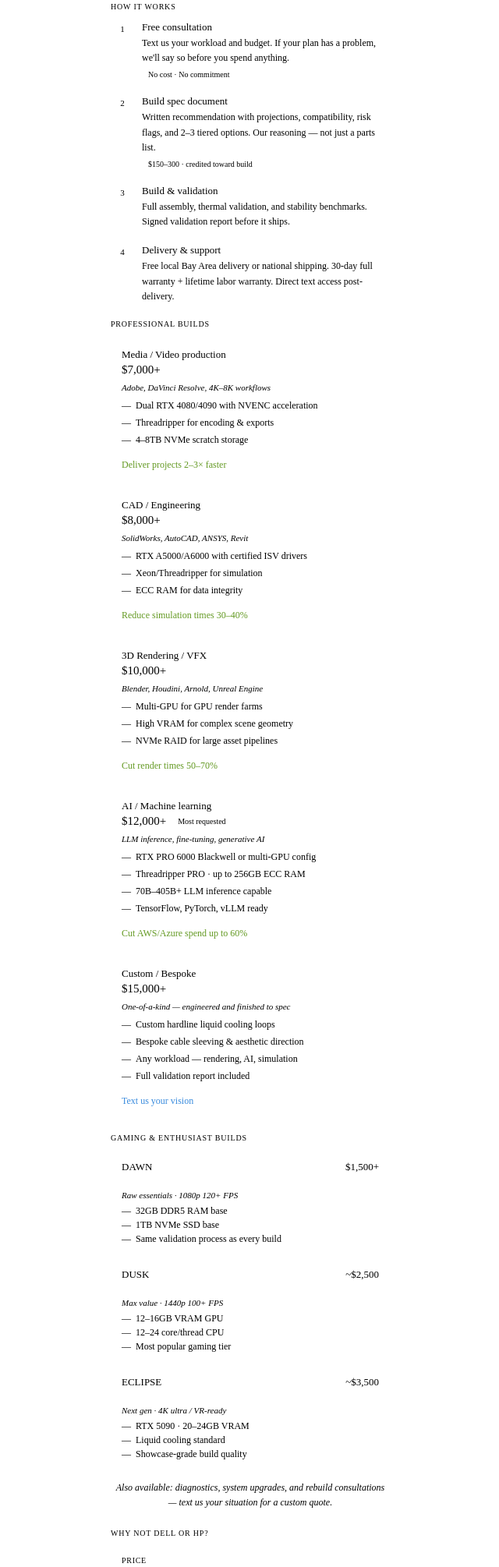
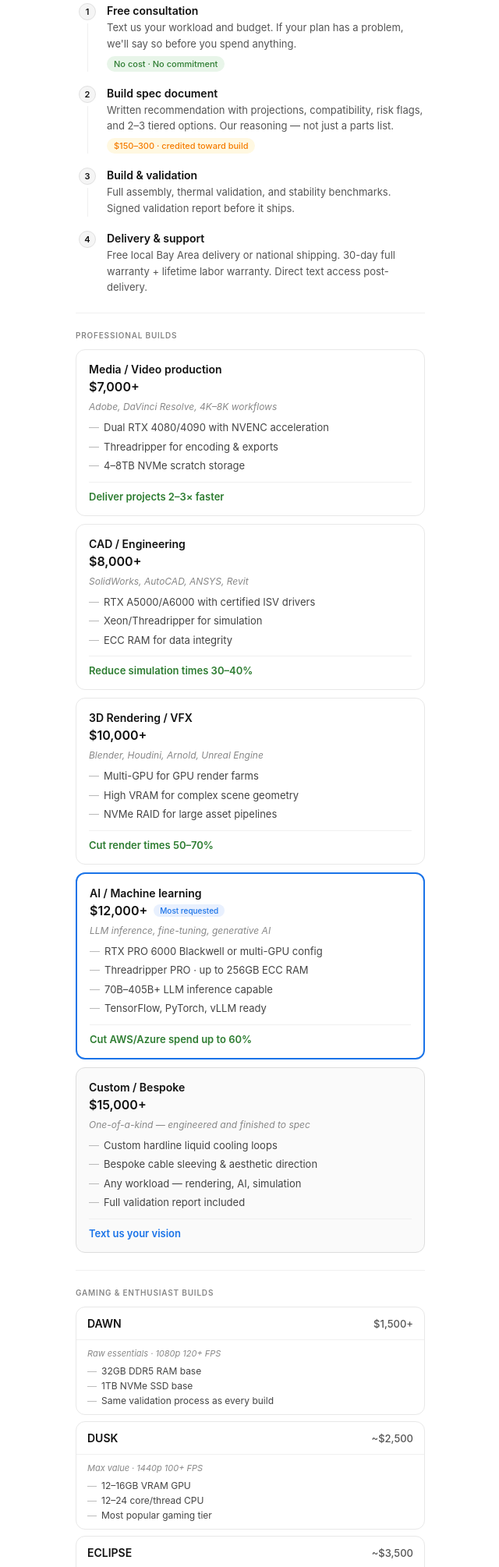
Before and after one commit to lianggoh/departs-services, a plain HTML site: page index.html in a window 1280 px wide. Shown: the part 44-2054 px from the top of the page at 78% size, without its empty margins (319-959 px from the left). Drawn offline with Linux system fonts and the light colour scheme.

Commit message:
Update index.html

```diff
--- a/index.html
+++ b/index.html
@@ -1,81 +1,86 @@
-
-<h2 class="sr-only">DeParts Systems services page final version mobile view</h2>
+<!DOCTYPE html>
+<html lang="en">
+<head>
+<meta charset="UTF-8">
+<meta name="viewport" content="width=device-width, initial-scale=1.0">
+<title>DeParts Systems — Services</title>
 <style>
   *{box-sizing:border-box;margin:0;padding:0}
-  .wrap{font-family:var(--font-sans);max-width:390px;margin:0 auto;padding:20px 16px}
-  .sl{font-size:10px;font-weight:500;letter-spacing:0.08em;text-transform:uppercase;color:var(--color-text-tertiary);margin-bottom:12px}
-  .divider{border:none;border-top:0.5px solid var(--color-border-tertiary);margin:20px 0}
+  body{font-family:-apple-system,BlinkMacSystemFont,'Segoe UI',sans-serif;background:#fff;color:#111;padding:24px 16px;max-width:480px;margin:0 auto}
+  .sl{font-size:10px;font-weight:600;letter-spacing:0.08em;text-transform:uppercase;color:#888;margin-bottom:12px}
+  .divider{border:none;border-top:1px solid #f0f0f0;margin:22px 0}
 
   /* Steps */
   .steps{display:flex;flex-direction:column;margin-bottom:20px}
   .step{display:grid;grid-template-columns:30px 1fr;gap:10px;padding-bottom:18px}
   .step:last-child{padding-bottom:0}
   .step-line{display:flex;flex-direction:column;align-items:center}
-  .step-num{width:22px;height:22px;border-radius:50%;background:var(--color-background-secondary);border:0.5px solid var(--color-border-secondary);display:flex;align-items:center;justify-content:center;font-size:11px;font-weight:500;color:var(--color-text-primary);flex-shrink:0}
-  .step-conn{flex:1;width:0.5px;background:var(--color-border-tertiary);margin-top:4px}
+  .step-num{width:22px;height:22px;border-radius:50%;background:#f5f5f5;border:1px solid #e0e0e0;display:flex;align-items:center;justify-content:center;font-size:11px;font-weight:600;color:#111;flex-shrink:0}
+  .step-conn{flex:1;width:1px;background:#f0f0f0;margin-top:4px}
   .step-content{padding-top:1px}
-  .step-title{font-size:13px;font-weight:500;color:var(--color-text-primary);margin-bottom:3px}
-  .step-desc{font-size:12px;color:var(--color-text-secondary);line-height:1.6}
-  .step-pill{display:inline-block;margin-top:4px;font-size:10px;padding:2px 8px;border-radius:99px;background:var(--color-background-success);color:var(--color-text-success)}
-  .step-pill.w{background:var(--color-background-warning);color:var(--color-text-warning)}
+  .step-title{font-size:14px;font-weight:600;color:#111;margin-bottom:3px}
+  .step-desc{font-size:13px;color:#555;line-height:1.6}
+  .pill{display:inline-block;margin-top:5px;font-size:11px;padding:3px 9px;border-radius:99px;font-weight:500}
+  .pill-green{background:#e8f5e9;color:#2e7d32}
+  .pill-amber{background:#fff8e1;color:#f57c00}
 
-  /* Tiers */
-  .tier-list{display:flex;flex-direction:column;gap:8px;margin-bottom:6px}
-  .tier-card{border:0.5px solid var(--color-border-tertiary);border-radius:var(--border-radius-lg);padding:14px;background:var(--color-background-primary)}
-  .tier-card.featured{border:2px solid var(--color-border-info)}
-  .tier-card.premium{border:0.5px solid var(--color-border-secondary);background:var(--color-background-secondary)}
-  .tier-name{font-size:13px;font-weight:500;color:var(--color-text-primary);margin-bottom:3px}
+  /* Tier cards */
+  .tier-list{display:flex;flex-direction:column;gap:10px;margin-bottom:6px}
+  .tier-card{border:1px solid #e8e8e8;border-radius:12px;padding:16px;background:#fff}
+  .tier-card.featured{border:2px solid #1a73e8}
+  .tier-card.premium{border:1px solid #ddd;background:#fafafa}
+  .tier-name{font-size:14px;font-weight:600;color:#111;margin-bottom:4px}
   .tier-price-row{display:flex;align-items:center;gap:8px;margin-bottom:8px}
-  .tier-price{font-size:15px;font-weight:500;color:var(--color-text-primary)}
-  .tier-badge{font-size:10px;padding:2px 7px;border-radius:99px;background:var(--color-background-info);color:var(--color-text-info)}
-  .tier-tagline{font-size:11px;color:var(--color-text-tertiary);margin-bottom:8px;font-style:italic}
-  .tier-items{display:flex;flex-direction:column;gap:4px}
-  .tier-item{font-size:12px;color:var(--color-text-secondary);line-height:1.5;display:flex;gap:6px}
-  .tier-item::before{content:'—';color:var(--color-text-tertiary);flex-shrink:0}
-  .tier-roi{margin-top:8px;padding-top:8px;border-top:0.5px solid var(--color-border-tertiary);font-size:12px;font-weight:500;color:#639922}
-  .tier-roi.blue{color:#378ADD}
-  .service-note{font-size:12px;color:var(--color-text-tertiary);font-style:italic;text-align:center;padding:10px 0 4px;line-height:1.6}
+  .tier-price{font-size:16px;font-weight:600;color:#111}
+  .tier-badge{font-size:10px;padding:2px 8px;border-radius:99px;background:#e8f0fe;color:#1a73e8;font-weight:500}
+  .tier-tagline{font-size:12px;color:#888;margin-bottom:10px;font-style:italic}
+  .tier-items{display:flex;flex-direction:column;gap:5px}
+  .tier-item{font-size:13px;color:#444;line-height:1.5;display:flex;gap:6px}
+  .tier-item::before{content:'—';color:#bbb;flex-shrink:0}
+  .tier-roi{margin-top:10px;padding-top:10px;border-top:1px solid #f0f0f0;font-size:13px;font-weight:600;color:#2e7d32}
+  .tier-roi.blue{color:#1a73e8}
+  .service-note{font-size:12px;color:#888;font-style:italic;text-align:center;padding:10px 0 4px;line-height:1.6}
 
   /* Gaming */
   .gaming-list{display:flex;flex-direction:column;gap:8px;margin-bottom:6px}
-  .gc{border:0.5px solid var(--color-border-tertiary);border-radius:var(--border-radius-lg);overflow:hidden;background:var(--color-background-primary)}
-  .gc-head{padding:12px 14px;border-bottom:0.5px solid var(--color-border-tertiary);display:flex;justify-content:space-between;align-items:baseline}
-  .gc-name{font-size:13px;font-weight:500;color:var(--color-text-primary)}
-  .gc-price{font-size:13px;font-weight:500;color:var(--color-text-secondary)}
-  .gc-body{padding:10px 14px;display:flex;flex-direction:column;gap:3px}
-  .gc-tagline{font-size:11px;color:var(--color-text-tertiary);font-style:italic;margin-bottom:4px}
-  .gc-item{font-size:12px;color:var(--color-text-secondary);display:flex;gap:6px}
-  .gc-item::before{content:'—';color:var(--color-text-tertiary);flex-shrink:0}
+  .gc{border:1px solid #e8e8e8;border-radius:12px;overflow:hidden;background:#fff}
+  .gc-head{padding:12px 14px;border-bottom:1px solid #f0f0f0;display:flex;justify-content:space-between;align-items:baseline}
+  .gc-name{font-size:14px;font-weight:600;color:#111}
+  .gc-price{font-size:13px;font-weight:500;color:#555}
+  .gc-body{padding:10px 14px;display:flex;flex-direction:column;gap:4px}
+  .gc-tagline{font-size:11px;color:#888;font-style:italic;margin-bottom:4px}
+  .gc-item{font-size:12px;color:#444;display:flex;gap:6px}
+  .gc-item::before{content:'—';color:#bbb;flex-shrink:0}
 
   /* Comparison */
   .comp-cards{display:flex;flex-direction:column;gap:8px;margin-bottom:20px}
-  .comp-row-card{border:0.5px solid var(--color-border-tertiary);border-radius:var(--border-radius-md);padding:12px 14px}
-  .comp-label{font-size:10px;font-weight:500;letter-spacing:0.07em;text-transform:uppercase;color:var(--color-text-tertiary);margin-bottom:8px}
+  .comp-row-card{border:1px solid #e8e8e8;border-radius:10px;padding:12px 14px}
+  .comp-label{font-size:10px;font-weight:600;letter-spacing:0.07em;text-transform:uppercase;color:#888;margin-bottom:8px}
   .comp-cols{display:grid;grid-template-columns:1fr 1fr;gap:8px}
-  .comp-col-head{font-size:10px;font-weight:500;color:var(--color-text-tertiary);margin-bottom:3px}
-  .comp-col-val{font-size:12px;color:var(--color-text-secondary)}
-  .comp-col-val.win{color:var(--color-text-primary);font-weight:500}
+  .comp-col-head{font-size:10px;font-weight:600;color:#aaa;margin-bottom:3px}
+  .comp-col-val{font-size:13px;color:#888}
+  .comp-col-val.win{color:#111;font-weight:600}
 
   /* Pricing */
-  .price-list{display:flex;flex-direction:column;gap:8px;margin-bottom:14px}
-  .price-card{border:0.5px solid var(--color-border-tertiary);border-radius:var(--border-radius-lg);padding:14px;background:var(--color-background-primary)}
-  .price-card.feat{border:2px solid var(--color-border-info)}
+  .price-list{display:flex;flex-direction:column;gap:10px;margin-bottom:14px}
+  .price-card{border:1px solid #e8e8e8;border-radius:12px;padding:16px;background:#fff}
+  .price-card.feat{border:2px solid #1a73e8}
   .price-head{display:flex;justify-content:space-between;align-items:baseline;margin-bottom:6px}
-  .price-name{font-size:13px;font-weight:500;color:var(--color-text-primary)}
-  .price-amt{font-size:18px;font-weight:500;color:var(--color-text-primary)}
-  .price-bdg{font-size:10px;padding:2px 8px;border-radius:99px;background:var(--color-background-info);color:var(--color-text-info);display:inline-block;margin-bottom:6px}
-  .price-note{font-size:11px;color:var(--color-text-tertiary);margin-bottom:8px}
-  .price-items{display:flex;flex-direction:column;gap:3px}
-  .price-item{font-size:12px;color:var(--color-text-secondary);display:flex;gap:6px}
-  .price-item::before{content:'—';color:var(--color-text-tertiary);flex-shrink:0}
-  .payment-note{font-size:12px;color:var(--color-text-tertiary);text-align:center}
+  .price-name{font-size:14px;font-weight:600;color:#111}
+  .price-amt{font-size:20px;font-weight:600;color:#111}
+  .price-bdg{font-size:10px;padding:2px 8px;border-radius:99px;background:#e8f0fe;color:#1a73e8;display:inline-block;margin-bottom:6px;font-weight:500}
+  .price-note{font-size:12px;color:#888;margin-bottom:8px}
+  .price-items{display:flex;flex-direction:column;gap:4px}
+  .price-item{font-size:13px;color:#444;display:flex;gap:6px}
+  .price-item::before{content:'—';color:#bbb;flex-shrink:0}
+  .payment-note{font-size:12px;color:#888;text-align:center;margin-bottom:0}
 
-  .text-cta{text-align:center;padding:18px 0 0;border-top:0.5px solid var(--color-border-tertiary);margin-top:18px}
-  .text-cta p{font-size:12px;color:var(--color-text-secondary);margin-bottom:8px}
-  .tap-call{display:block;background:var(--color-background-secondary);border:0.5px solid var(--color-border-secondary);border-radius:var(--border-radius-md);padding:12px;text-align:center;font-size:14px;font-weight:500;color:var(--color-text-primary);text-decoration:none;margin-top:8px}
+  .cta-block{text-align:center;padding:20px 0 0;border-top:1px solid #f0f0f0;margin-top:20px}
+  .cta-block p{font-size:13px;color:#555;margin-bottom:10px}
+  .tap-btn{display:block;background:#f5f5f5;border:1px solid #e0e0e0;border-radius:10px;padding:14px;text-align:center;font-size:15px;font-weight:600;color:#111;text-decoration:none}
 </style>
-
-<div class="wrap">
+</head>
+<body>
 
 <div class="sl">How it works</div>
 <div class="steps">
@@ -84,7 +89,7 @@
     <div class="step-content">
       <div class="step-title">Free consultation</div>
       <div class="step-desc">Text us your workload and budget. If your plan has a problem, we'll say so before you spend anything.</div>
-        <span class="step-pill">No cost · No commitment</span>
+      <span class="pill pill-green">No cost · No commitment</span>
     </div>
   </div>
   <div class="step">
@@ -92,7 +97,7 @@
     <div class="step-content">
       <div class="step-title">Build spec document</div>
       <div class="step-desc">Written recommendation with projections, compatibility, risk flags, and 2–3 tiered options. Our reasoning — not just a parts list.</div>
-        <span class="step-pill w">$150–300 · credited toward build</span>
+      <span class="pill pill-amber">$150–300 · credited toward build</span>
     </div>
   </div>
   <div class="step">
@@ -111,7 +116,7 @@
   </div>
 </div>
 
-  <div class="divider"></div>
+<hr class="divider">
 <div class="sl">Professional builds</div>
 <div class="tier-list">
   <div class="tier-card">
@@ -176,16 +181,11 @@
   </div>
 </div>
 
-  <div class="divider"></div>
+<hr class="divider">
 <div class="sl">Gaming & enthusiast builds</div>
 <div class="gaming-list">
   <div class="gc">
-      <div class="gc-head">
-        <div>
-          <div class="gc-name">DAWN</div>
-        </div>
-        <div class="gc-price">$1,500+</div>
-      </div>
+    <div class="gc-head"><div class="gc-name">DAWN</div><div class="gc-price">$1,500+</div></div>
     <div class="gc-body">
       <div class="gc-tagline">Raw essentials · 1080p 120+ FPS</div>
       <div class="gc-item">32GB DDR5 RAM base</div>
@@ -194,12 +194,7 @@
     </div>
   </div>
   <div class="gc">
-      <div class="gc-head">
-        <div>
-          <div class="gc-name">DUSK</div>
-        </div>
-        <div class="gc-price">~$2,500</div>
-      </div>
+    <div class="gc-head"><div class="gc-name">DUSK</div><div class="gc-price">~$2,500</div></div>
     <div class="gc-body">
       <div class="gc-tagline">Max value · 1440p 100+ FPS</div>
       <div class="gc-item">12–16GB VRAM GPU</div>
@@ -208,12 +203,7 @@
     </div>
   </div>
   <div class="gc">
-      <div class="gc-head">
-        <div>
-          <div class="gc-name">ECLIPSE</div>
-        </div>
-        <div class="gc-price">~$3,500</div>
-      </div>
+    <div class="gc-head"><div class="gc-name">ECLIPSE</div><div class="gc-price">~$3,500</div></div>
     <div class="gc-body">
       <div class="gc-tagline">Next gen · 4K ultra / VR-ready</div>
       <div class="gc-item">RTX 5090 · 20–24GB VRAM</div>
@@ -224,7 +214,7 @@
 </div>
 <div class="service-note">Also available: diagnostics, system upgrades, and rebuild consultations — text us your situation for a custom quote.</div>
 
-  <div class="divider"></div>
+<hr class="divider">
 <div class="sl">Why not Dell or HP?</div>
 <div class="comp-cards">
   <div class="comp-row-card">
@@ -264,7 +254,7 @@
   </div>
 </div>
 
-  <div class="divider"></div>
+<hr class="divider">
 <div class="sl">Pricing</div>
 <div class="price-list">
   <div class="price-card">
@@ -299,9 +289,12 @@
 </div>
 <div class="payment-note">We accept Zelle, Venmo, bank transfer, and PayPal.</div>
 
-  <div class="text-cta">
+<div class="cta-block">
   <p>Ready to start?</p>
-    <a class="tap-call" href="tel:5109996938">Tap to text (510) 999-6938</a>
+  <a class="tap-btn" href="tel:5109996938">Tap to text (510) 999-6938</a>
 </div>
 
+</body>
+</html>
+
 </div>
```
Lines whose indentation alone changed are shown as unchanged.
